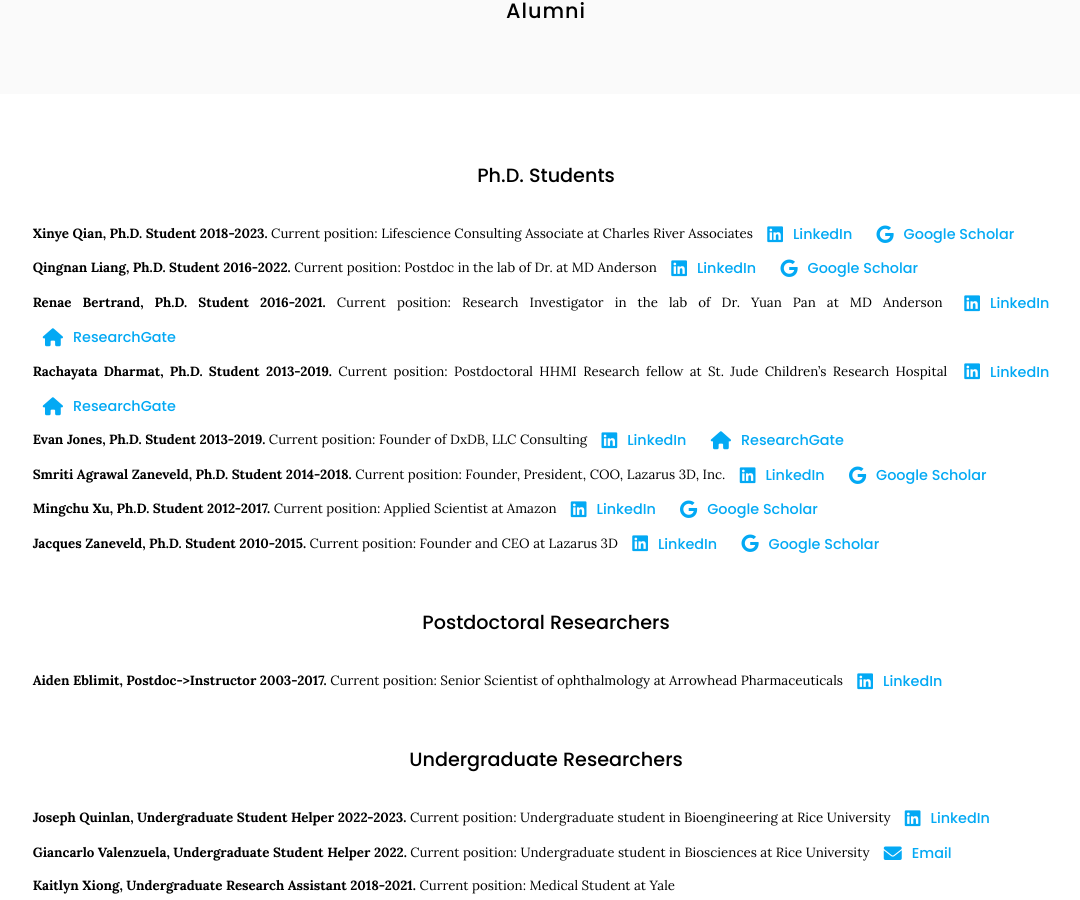
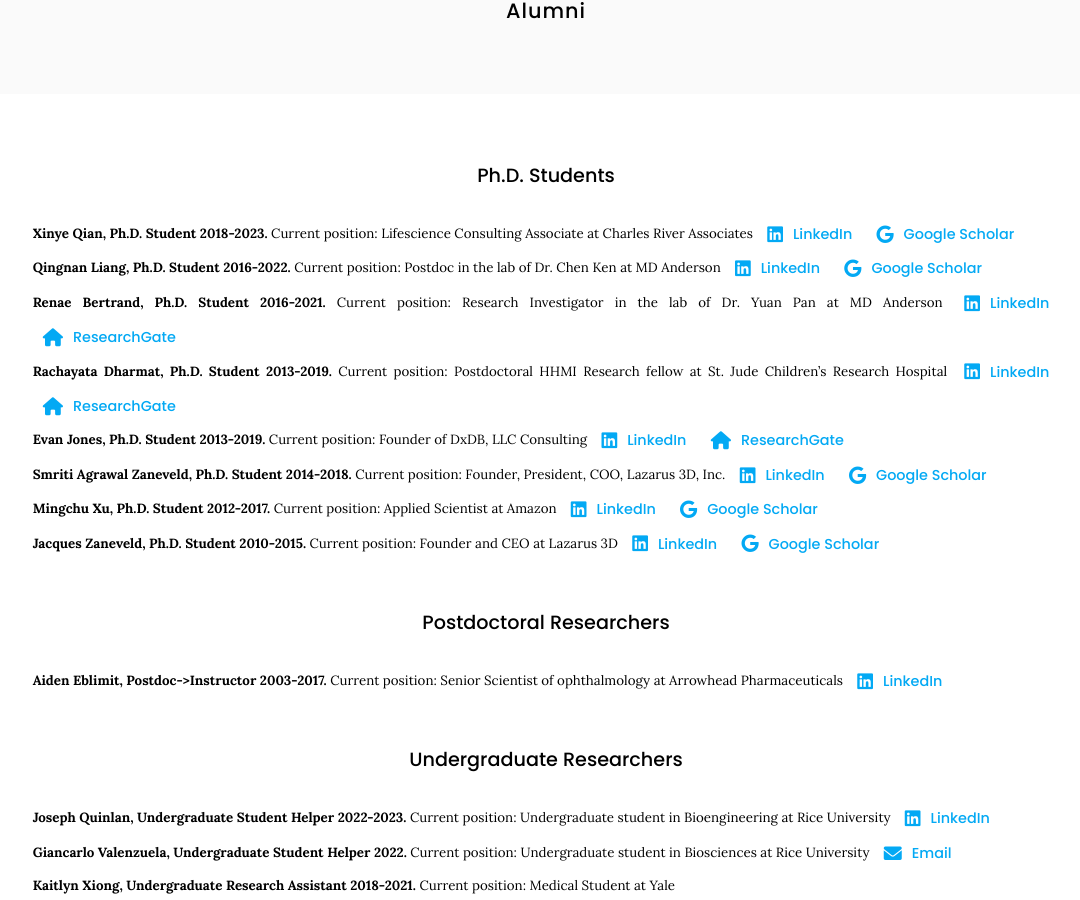
Before and after one commit to RCHENLAB/rchenlab.github.io, a Jekyll site: the page built from team/index.md, in a window 1280 px wide and 900 px high, scrolled down 2449 px. Shown: the whole window, without its empty margins (94-1174 px from the left). Built offline with Jekyll 4.4.1, drawn with Linux system fonts in a browser that asks for light colours.

Commit message:
Update index.md

```diff
--- a/team/index.md
+++ b/team/index.md
@@ -97,7 +97,7 @@ Our lab is made up of a highly engaged and collaborative team of researchers. We
   tooltip=""
   link="zLLGFD0AAAAJ&hl=en"
 %}<br>
-<small><b>Qingnan Liang, Ph.D. Student 2016-2022.</b> Current position: Postdoc in the lab of Dr. at MD Anderson</small>
+<small><b>Qingnan Liang, Ph.D. Student 2016-2022.</b> Current position: Postdoc in the lab of Dr. Chen Ken at MD Anderson</small>
 {%
   include link.html
   type="linkedin"
```
